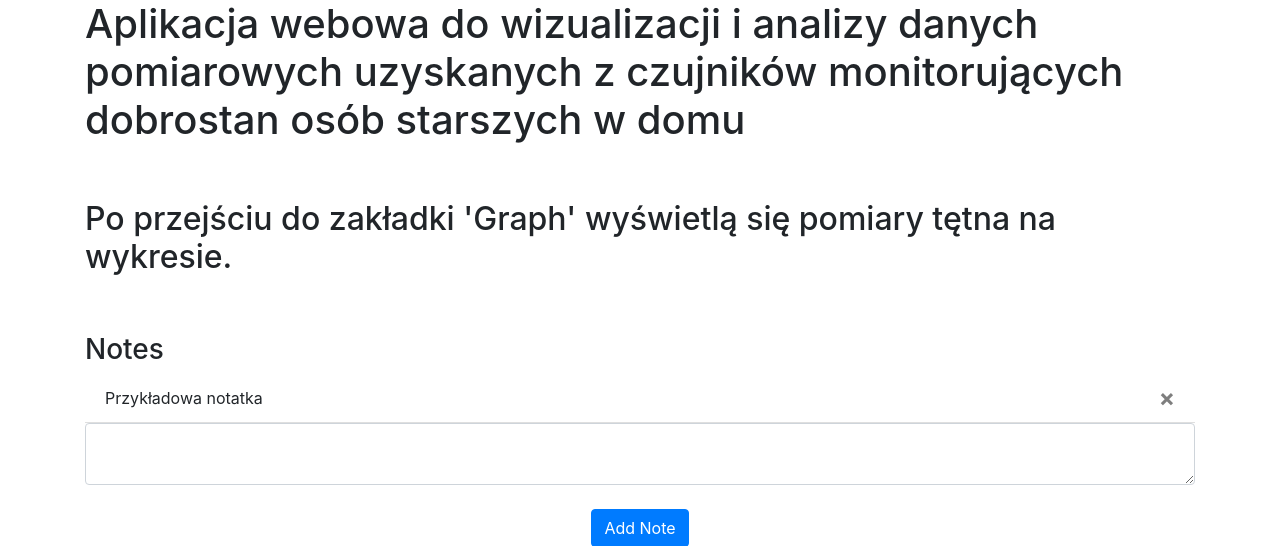
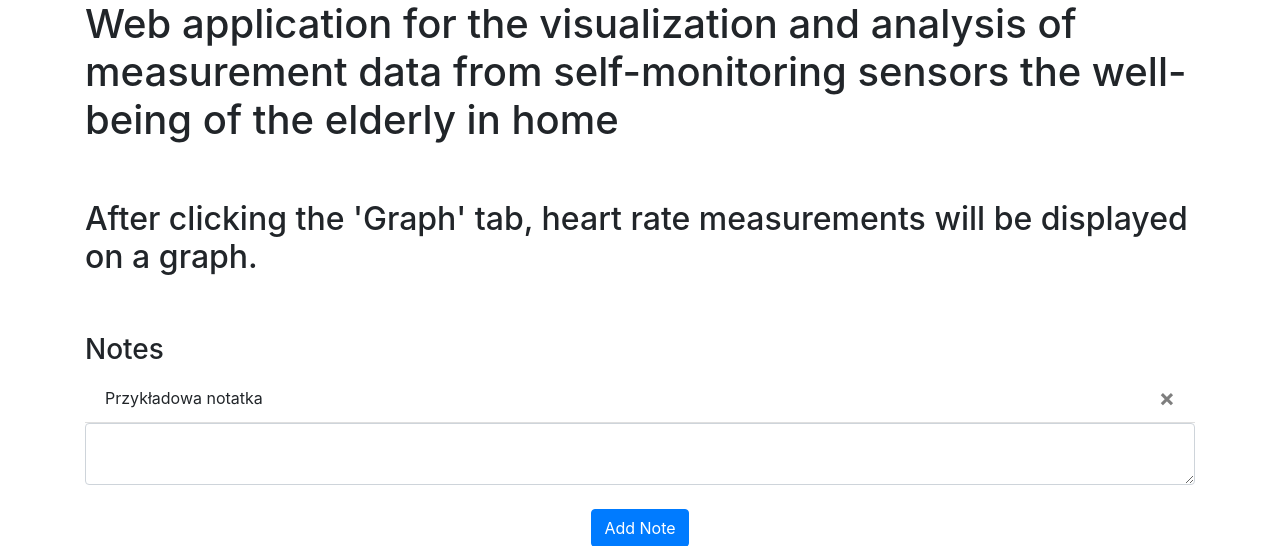
Before and after one commit to AleksandraMech/data_monitoring, a Flask app: page / in a window 1280 px wide. Shown: the part 56-602 px from the top of the page. Run offline with Flask 3, Linux system fonts and the light colour scheme; a user stored in the database is signed in; some libraries are stand-ins or nearby versions.

Commit message:
update wygladu

```diff
--- a/website/templates/graph.html
+++ b/website/templates/graph.html
@@ -25,6 +25,9 @@
         <button type="submit" class="btn btn-primary">Add Graph</button>
       </div>
     </form>
+    <br />
+    <br />
+    <h3>Measurement date: </h3>
     <br />
     <br />
 
--- a/website/templates/home.html
+++ b/website/templates/home.html
@@ -1,10 +1,10 @@
 {% extends "base.html" %} {% block title %}Home{% endblock %} {% block content
     %}
   <!--   <h1>Measurement</h1>   -->
-     <h1>Aplikacja webowa do wizualizacji i analizy danych pomiarowych uzyskanych z czujników monitorujących dobrostan osób starszych w domu  </h1>
+     <h1>Web application for the visualization and analysis of measurement data from self-monitoring sensors the well-being of the elderly in home    </h1>
      <br />
      <br />
-     <h2>Po przejściu do zakładki 'Graph' wyświetlą się pomiary tętna na wykresie. </h2>
+     <h2>After clicking the 'Graph' tab, heart rate measurements will be displayed on a graph. </h2>
      <br />
      <br />
 
--- a/website/views.py
+++ b/website/views.py
@@ -14,13 +14,13 @@ import re
 import numpy as np
 
 
+
 views = Blueprint('views', __name__)
-
+"""
 ALLOWED_EXTENSIONS = set(['csv'])
-
 def allowed_file(filename):
     return '.' in filename and \
-           filename.rsplit('.', 1)[1].lower() in ALLOWED_EXTENSIONS
+           filename.rsplit('.', 1)[1].lower() in ALLOWED_EXTENSIONS """
 
 @views.route('/', methods=['GET', 'POST'])
 @login_required
@@ -38,28 +38,7 @@ def home():
 
     return render_template("home.html", user=current_user)
 
-@views.route('/upload', methods=['GET', 'POST'])
-@login_required
-def upload():
-    if request.method == 'POST':
 
-        measurement = request.files['measurement']
-        if measurement and allowed_file(measurement.filename):
-            value = pd.read_csv(measurement)
-            new_measurements = Measurement(value=measurement, user_id=current_user.id)
-            db.session.add(new_measurements)
-            db.session.commit()
-            flash('Measurement added!', category='succes')
-            #filename = secure_filename(file.filename)
-            #new_filename = f'{filename.split(".")[0]}_{str(datetime.now())}.csv'
-            #save_location = os.path.join('input', new_filename) #save_ location to tam gdzie zapisuje ten plik(do input directory), musiałam zrobić import os
-         #   file.save(save_location)
-           # output_file = process_csv(save_location)
-             #return send_from_directory('output', output_file)
-           # return redirect(url_for('download'))
-           # return 'uploaded'
-
-    return render_template("upload.html", user=current_user)
 
 @views.route('/graph', methods=['GET', 'POST'])
 @login_required
@@ -97,6 +76,7 @@ def graph():
                     print('data:', data)
 
             for ii in x:
+                   # print('i:',i)
                     to_convert2 = re.findall(r'\d+', str(ii)) ##jak zmieniac wartosci w tym nawiasie???
                   #  converted = float(to_convert[0])
                     year = str(to_convert2[0])
@@ -123,7 +103,29 @@ def graph():
 
             return render_template("graph.html", labels = labels, values = values,  user=current_user)
 
+"""
+@views.route('/upload', methods=['GET', 'POST'])
+@login_required
+def upload():
+    if request.method == 'POST':
 
+        measurement = request.files['measurement']
+        if measurement and allowed_file(measurement.filename):
+            value = pd.read_csv(measurement)
+            new_measurements = Measurement(value=measurement, user_id=current_user.id)
+            db.session.add(new_measurements)
+            db.session.commit()
+            flash('Measurement added!', category='succes')
+            #filename = secure_filename(file.filename)
+            #new_filename = f'{filename.split(".")[0]}_{str(datetime.now())}.csv'
+            #save_location = os.path.join('input', new_filename) #save_ location to tam gdzie zapisuje ten plik(do input directory), musiałam zrobić import os
+         #   file.save(save_location)
+           # output_file = process_csv(save_location)
+             #return send_from_directory('output', output_file)
+           # return redirect(url_for('download'))
+           # return 'uploaded'
+
+    return render_template("upload.html", user=current_user)     """
 
 @views.route('/delete-note', methods=['POST'])
 def delete_note():
@@ -134,7 +136,7 @@ def delete_note():
         if note.user_id == current_user.id:
             db.session.delete(note)
             db.session.commit()
-
+""""
 @views.route('/delete-graph', methods=['POST'])
 def delete_graph():
     graph = json.loads(request.data) # this function expects a JSON from the INDEX.js file
@@ -145,4 +147,4 @@ def delete_graph():
             db.session.delete(graph)
             db.session.commit()
 
-    return jsonify({})
+    return jsonify({})"""
```
Also changed, not shown: instance/database.db.
